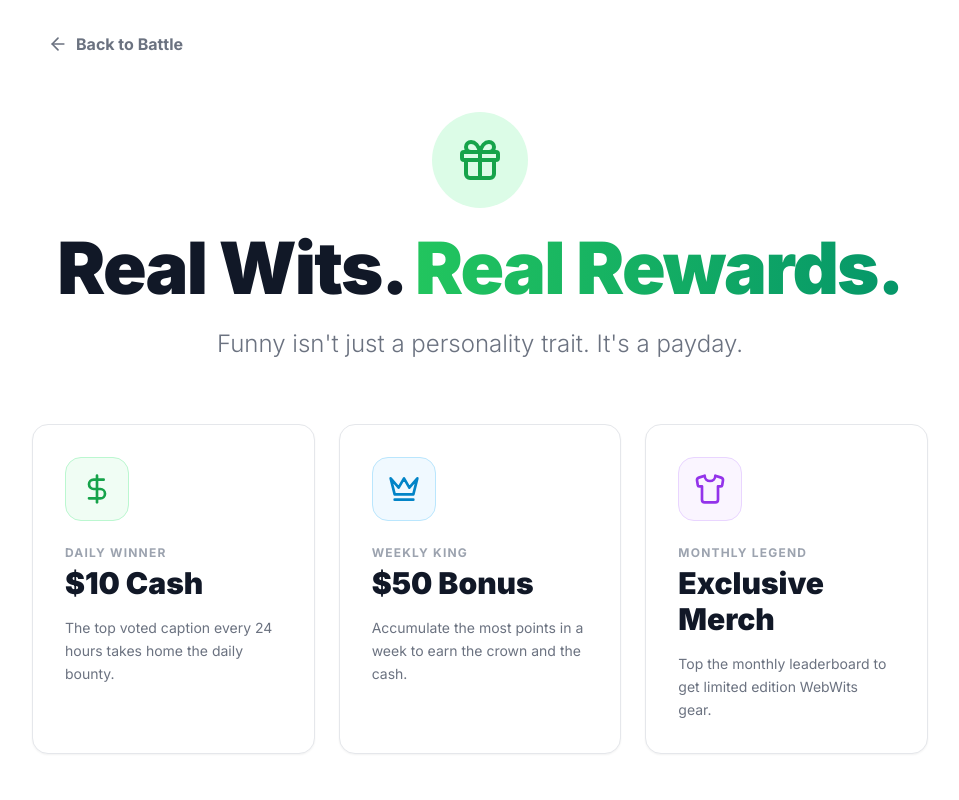
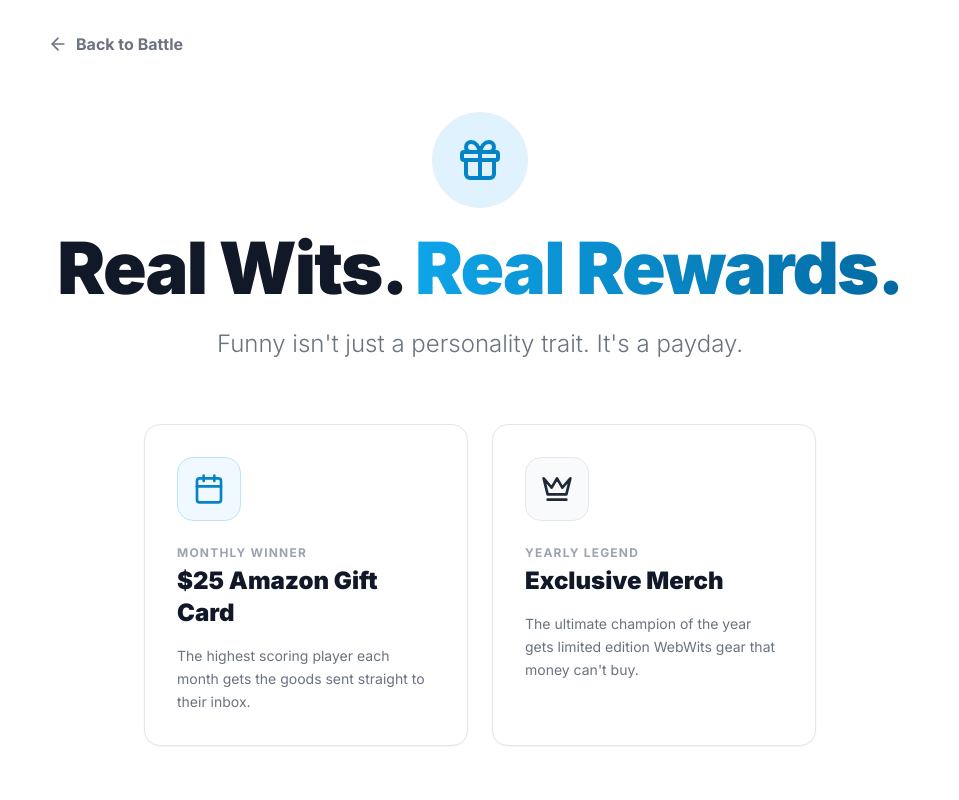
Before and after one commit to heywesfrank/WebWits, a Next.js app: page /prizes in a window 1280 px wide. Shown: the top 800 px of the page, without its empty margins (160-1119 px from the left). Built offline with nearby package versions, Linux system fonts and the light colour scheme.

Commit message:
Update page.js

```diff
--- a/app/prizes/page.js
+++ b/app/prizes/page.js
@@ -1,5 +1,5 @@
 import Link from "next/link";
-import { ArrowLeft, Gift, DollarSign, Crown, Shirt } from "lucide-react";
+import { ArrowLeft, Gift, Shirt, Calendar, Crown } from "lucide-react";
 
 export default function PrizesPage() {
   return (
@@ -16,50 +16,45 @@
 
         {/* Hero Header */}
         <div className="text-center mb-16 space-y-6 animate-in slide-in-from-bottom-4 duration-700">
-            <div className="w-24 h-24 bg-green-100 rounded-full flex items-center justify-center mx-auto mb-6">
-                <Gift size={48} className="text-green-600" />
+            <div className="w-24 h-24 bg-yellow-100 rounded-full flex items-center justify-center mx-auto mb-6">
+                <Gift size={48} className="text-yellow-600" />
             </div>
             <h1 className="text-5xl md:text-7xl font-black tracking-tight text-gray-900 leading-tight">
-                Real Wits. <span className="text-transparent bg-clip-text bg-gradient-to-r from-green-500 to-emerald-600">Real Rewards.</span>
+                Real Wits. <span className="text-transparent bg-clip-text bg-gradient-to-r from-yellow-500 to-yellow-700">Real Rewards.</span>
             </h1>
             <p className="text-xl md:text-2xl text-gray-500 max-w-2xl mx-auto font-light leading-relaxed">
                 Funny isn't just a personality trait. It's a payday.
             </p>
         </div>
 
-        {/* Prize Tiers */}
-        <div className="grid gap-6 md:grid-cols-3 mb-16">
-            {/* Daily */}
+        {/* Prize Tiers - Centered Grid */}
+        <div className="grid gap-6 md:grid-cols-2 max-w-2xl mx-auto mb-16">
+
+            {/* Monthly */}
             <PrizeCard
-                icon={<DollarSign size={32} />}
-                tier="Daily Winner"
-                reward="$10 Cash"
-                desc="The top voted caption every 24 hours takes home the daily bounty."
-                color="green"
+                icon={<Calendar size={32} />}
+                tier="Monthly Winner"
+                reward="$25 Amazon Gift Card"
+                desc="The highest scoring player each month gets the goods sent straight to their inbox."
+                color="blue"
             />
-            {/* Weekly */}
+
+            {/* Yearly */}
             <PrizeCard
                 icon={<Crown size={32} />}
-                tier="Weekly King"
-                reward="$50 Bonus"
-                desc="Accumulate the most points in a week to earn the crown and the cash."
-                color="yellow"
+                tier="Yearly Legend"
+                reward="Exclusive Merch"
+                desc="The ultimate champion of the year gets limited edition WebWits gear that money can't buy."
+                color="dark"
             />
-            {/* Monthly */}
-            <PrizeCard
-                icon={<Shirt size={32} />}
-                tier="Monthly Legend"
-                reward="Exclusive Merch"
-                desc="Top the monthly leaderboard to get limited edition WebWits gear."
-                color="purple"
-            />
+
         </div>
 
-        {/* Disclaimer / Info */}
+        {/* Disclaimer */}
         <div className="bg-gray-50 border border-gray-200 rounded-2xl p-8 text-center">
-            <h3 className="text-lg font-bold mb-2">How are prizes paid?</h3>
+            <h3 className="text-lg font-bold mb-2">How do I claim?</h3>
             <p className="text-gray-600 max-w-lg mx-auto">
-                Winners are contacted via the email attached to their account. Cash prizes are sent via PayPal or Venmo within 48 hours of the winner declaration.
+                Winners are automatically contacted via the email attached to their account. Digital gift cards are sent within 48 hours of the month's end.
             </p>
         </div>
 
@@ -69,19 +64,19 @@
 }
 
 function PrizeCard({ icon, tier, reward, desc, color }) {
+    // Mapping your project's "yellow" classes (which are blue)
     const colors = {
-        green: "bg-green-50 text-green-600 border-green-200",
-        yellow: "bg-yellow-50 text-yellow-600 border-yellow-200",
-        purple: "bg-purple-50 text-purple-600 border-purple-200",
+        blue: "bg-yellow-50 text-yellow-600 border-yellow-200",
+        dark: "bg-gray-50 text-gray-800 border-gray-200",
     };
 
     return (
-        <div className="bg-white p-8 rounded-2xl border border-gray-200 shadow-sm hover:border-gray-300 transition-all hover:-translate-y-1">
+        <div className="bg-white p-8 rounded-2xl border border-gray-200 shadow-sm hover:border-yellow-400 transition-all hover:-translate-y-1 hover:shadow-xl hover:shadow-yellow-100/50">
             <div className={`w-16 h-16 ${colors[color]} rounded-2xl flex items-center justify-center mb-6 border`}>
                 {icon}
             </div>
-            <h3 className="text-xl font-bold text-gray-400 uppercase tracking-widest text-xs mb-1">{tier}</h3>
-            <div className="text-3xl font-black text-gray-900 mb-4">{reward}</div>
+            <h3 className="text-xs font-bold text-gray-400 uppercase tracking-widest mb-1">{tier}</h3>
+            <div className="text-2xl font-black text-gray-900 mb-4">{reward}</div>
             <p className="text-gray-500 leading-relaxed text-sm">{desc}</p>
         </div>
     );
```
